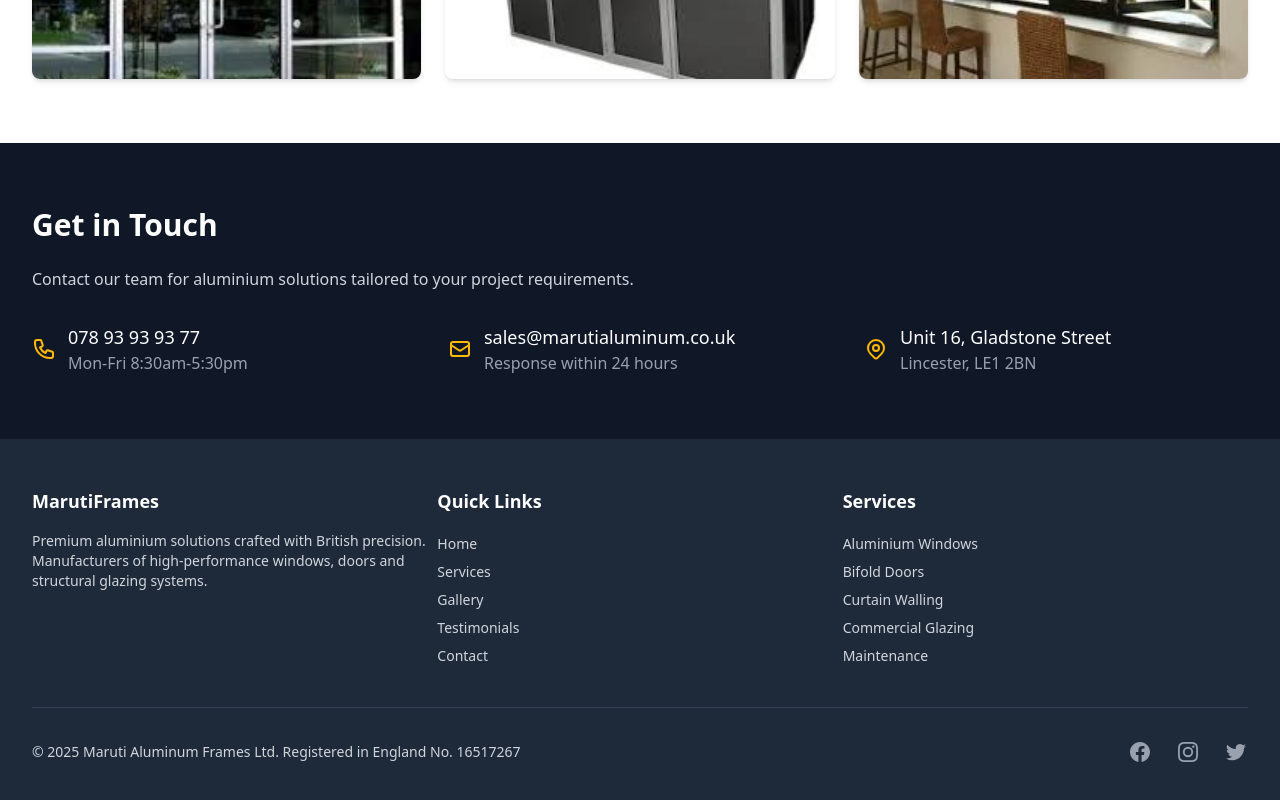
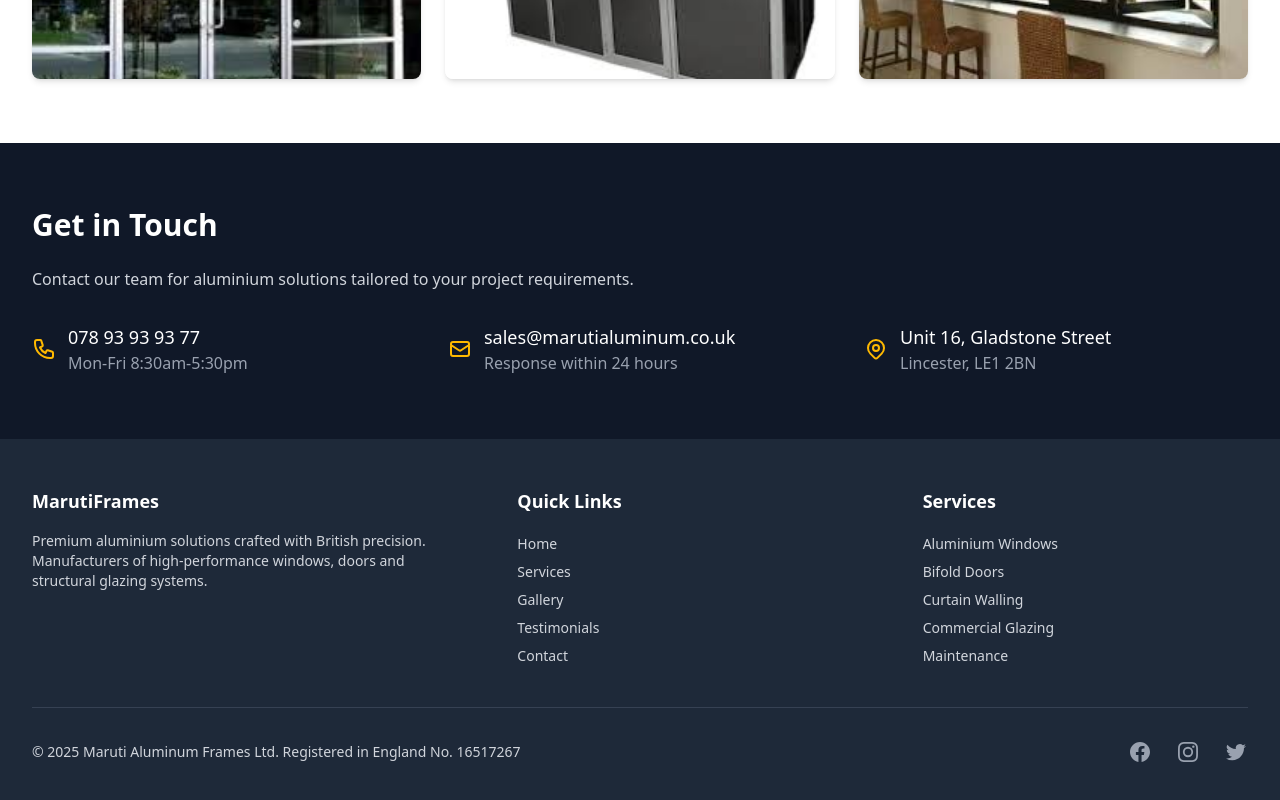
Before and after one commit to deepvanapariya/MarutiFrames, an Angular app: page / in a window 1280 px wide. Shown: the part 1773-2573 px from the top of the page. Built offline with nearby package versions, Linux system fonts and the light colour scheme.

Commit message:
bugs fixed

```diff
--- a/src/app/components/footer/footer.component.html
+++ b/src/app/components/footer/footer.component.html
@@ -1,13 +1,13 @@
 <footer class="bg-gray-800 text-gray-300">
     <div class="max-w-7xl mx-auto px-4 sm:px-6 lg:px-8 py-12">
-        <div class="grid grid-cols-1 md:grid-cols-3 justify-center">
+        <div class="grid grid-cols-1 md:grid-cols-3 justify-around">
             <div class="mt-4 md:mt-0">
                 <h3 class="text-white text-lg font-semibold mb-4">MarutiFrames</h3>
                 <p class="text-sm">Premium aluminium solutions crafted with British precision. Manufacturers
                     of high-performance windows, doors and structural glazing systems.</p>
             </div>
 
-            <div class="mt-4 md:mt-0">
+            <div class="mt-4 md:mt-0 align-middle md:ms-20">
                 <h3 class="text-white text-lg font-semibold mb-4">Quick Links</h3>
                 <ul class="space-y-1">
                     <li><a href="#home" class="text-sm hover:text-amber-400 transition duration-150">Home</a></li>
@@ -20,7 +20,7 @@
                 </ul>
             </div>
 
-            <div class="mt-4 md:mt-0">
+            <div class="mt-4 md:mt-0 md:ms-20">
                 <h3 class="text-white text-lg font-semibold mb-4">Services</h3>
                 <ul class="space-y-1">
                     <li><a href="#" class="text-sm hover:text-amber-400 transition duration-150">Aluminium Windows</a>
```
